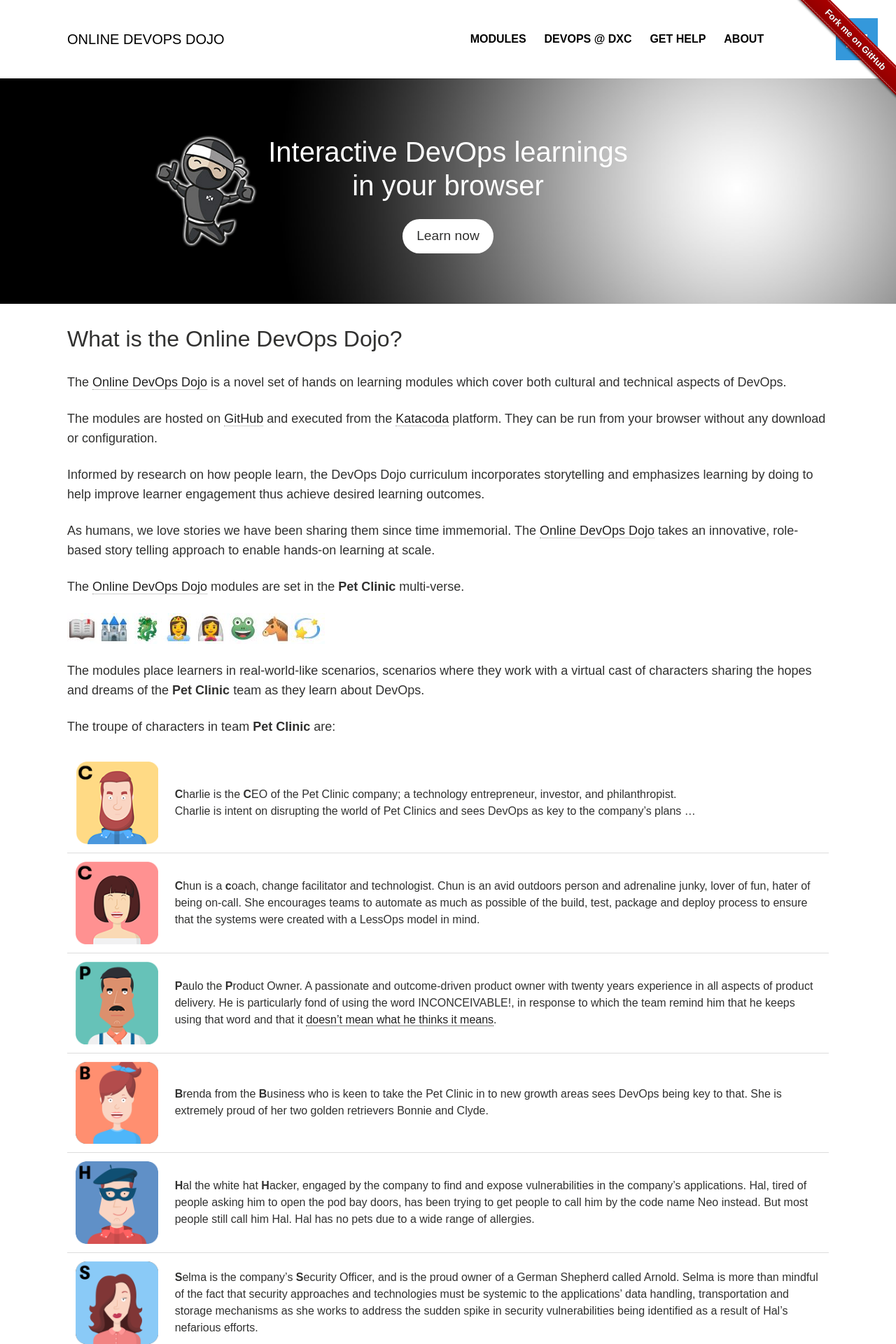
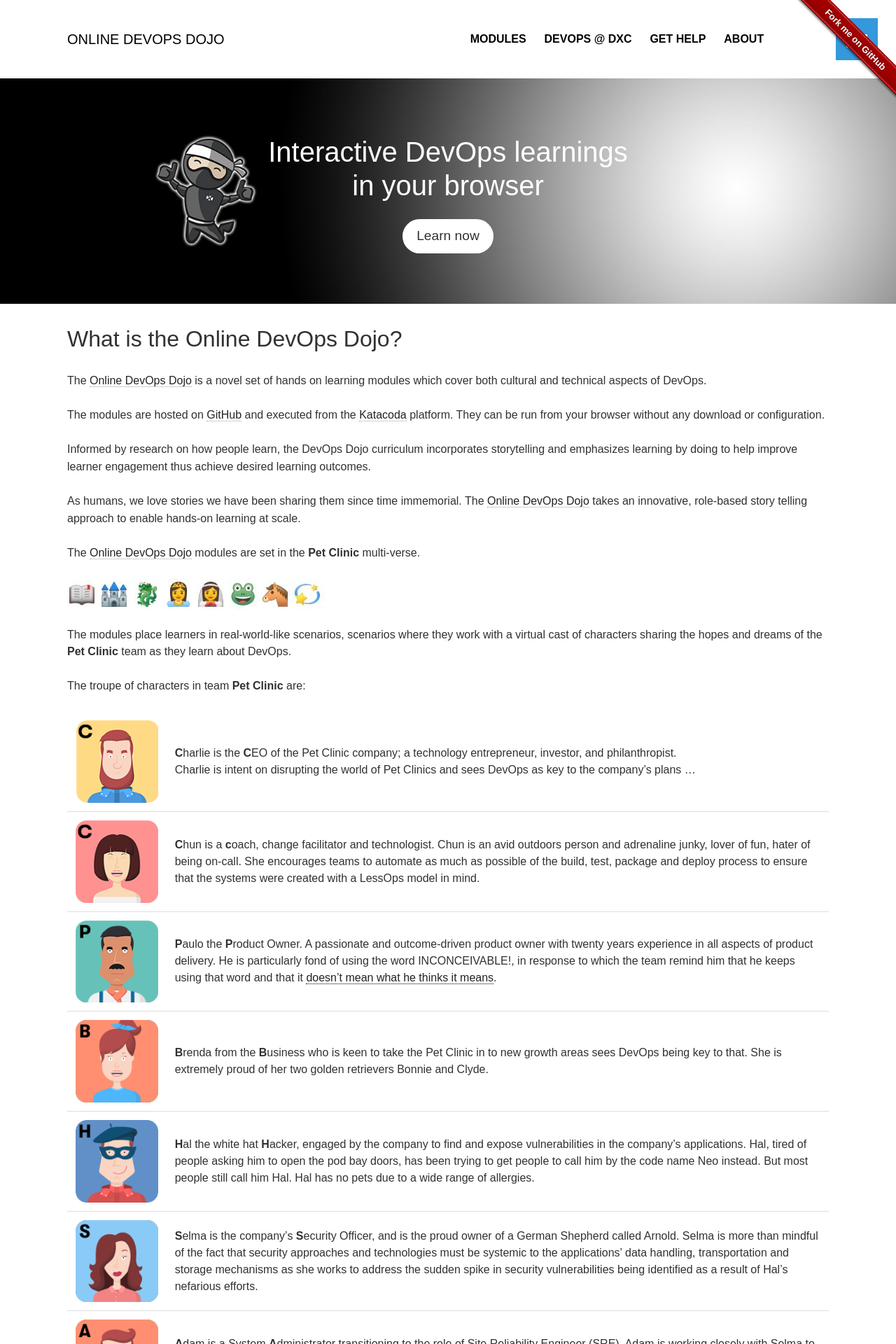
Before and after one commit to dxc-technology/about-devops-dojo, a Jekyll site: the page built from index.md, in a window 1280 px wide. Shown: the top 1920 px of the page at 70% size. Built offline with Jekyll 4.4.1, drawn with Linux system fonts in a browser that asks for light colours; our own code applies the rules of GitHub Pages for plain Markdown files.

Commit message:
Smaller font size

```diff
--- a/css/main.scss
+++ b/css/main.scss
@@ -56,3 +56,10 @@
    ========================================================================== */
 
 @import "layout";
+
+html {
+   font-size: 16px;
+   p {
+      font-size: 16px;
+   }
+}
```
